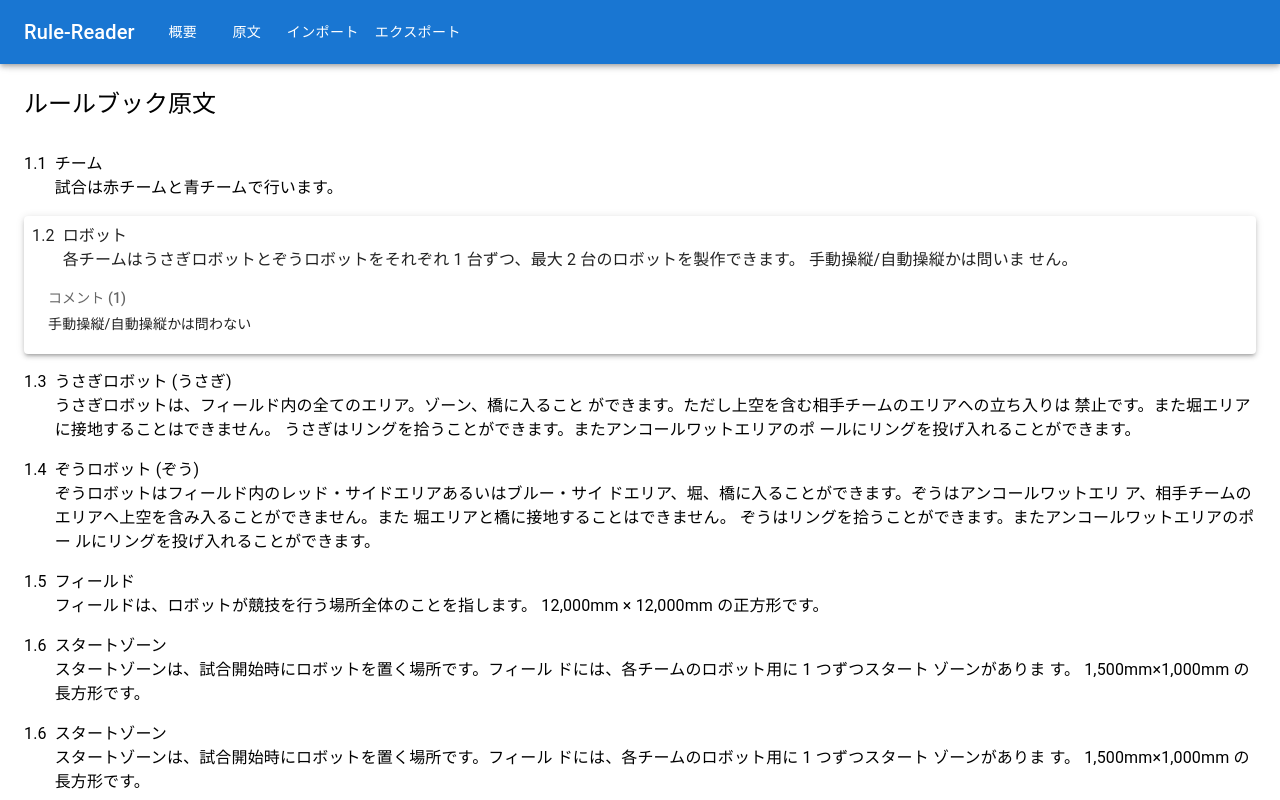
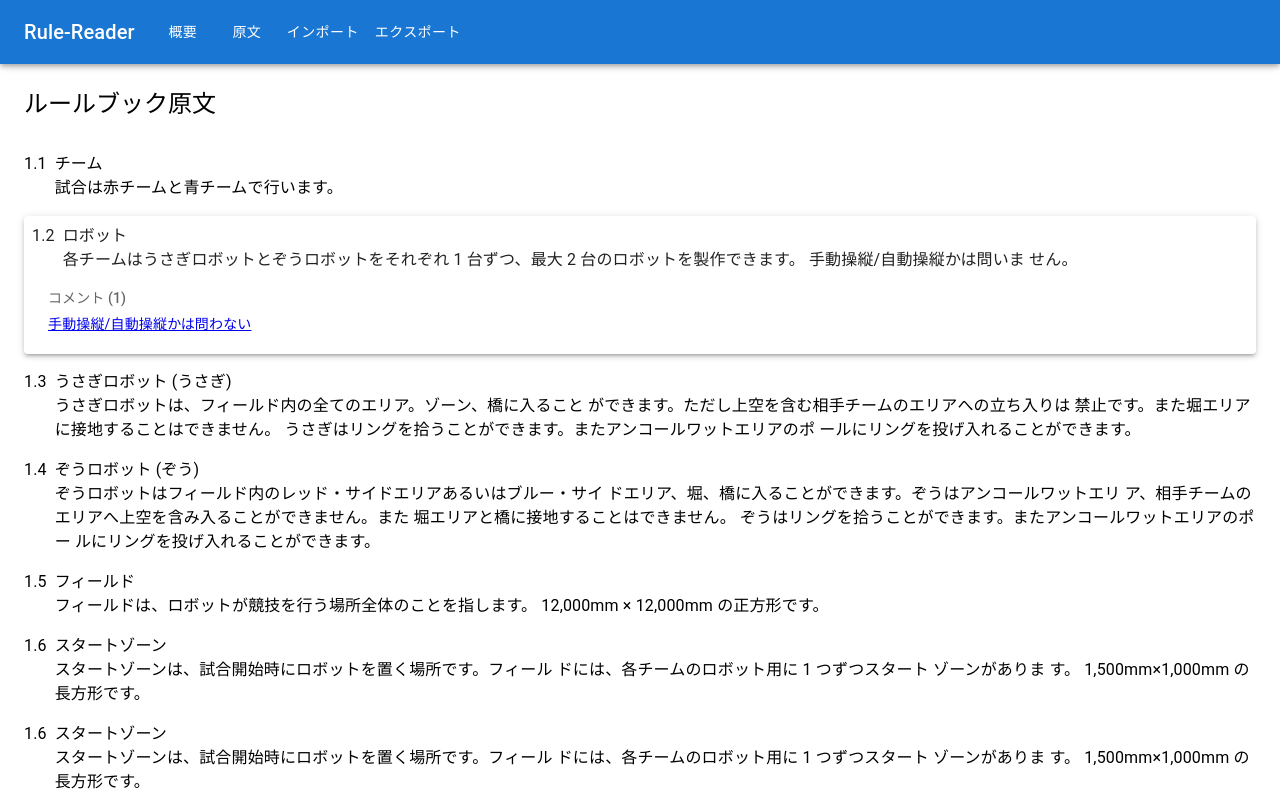
Before and after one commit to na-trium-144/robocon-rule-reader, a Next.js app: page /rulebook in a window 1280 px wide. Both pictures are taken after a click on the button 640 px from the left and 240 px from the top of the page. Shown: the top 800 px of the page. Built offline with nearby package versions, Linux system fonts and the light colour scheme.

Commit message:
リンクの見た目改善

```diff
--- a/pages/rulebook.tsx
+++ b/pages/rulebook.tsx
@@ -224,13 +224,11 @@ const RuleItemActive = (props: { rule: Rule }) => {
             sx={{ mt: 2, width: "100%" }}
           >
             {rule.comments.map((c, i) => (
-              <>
-                <Link key={i} legacyBehavior href={`/?cid=${c.cid}`}>
-                  <ListItemButton dense>
-                    <Typography variant="body2">{c.text}</Typography>
-                  </ListItemButton>
+              <ListItem dense key={i}>
+                <Link href={`/?cid=${c.cid}`}>
+                  <Typography variant="body2">{c.text}</Typography>
                 </Link>
-              </>
+              </ListItem>
             ))}
           </List>
         </Paper>
```
